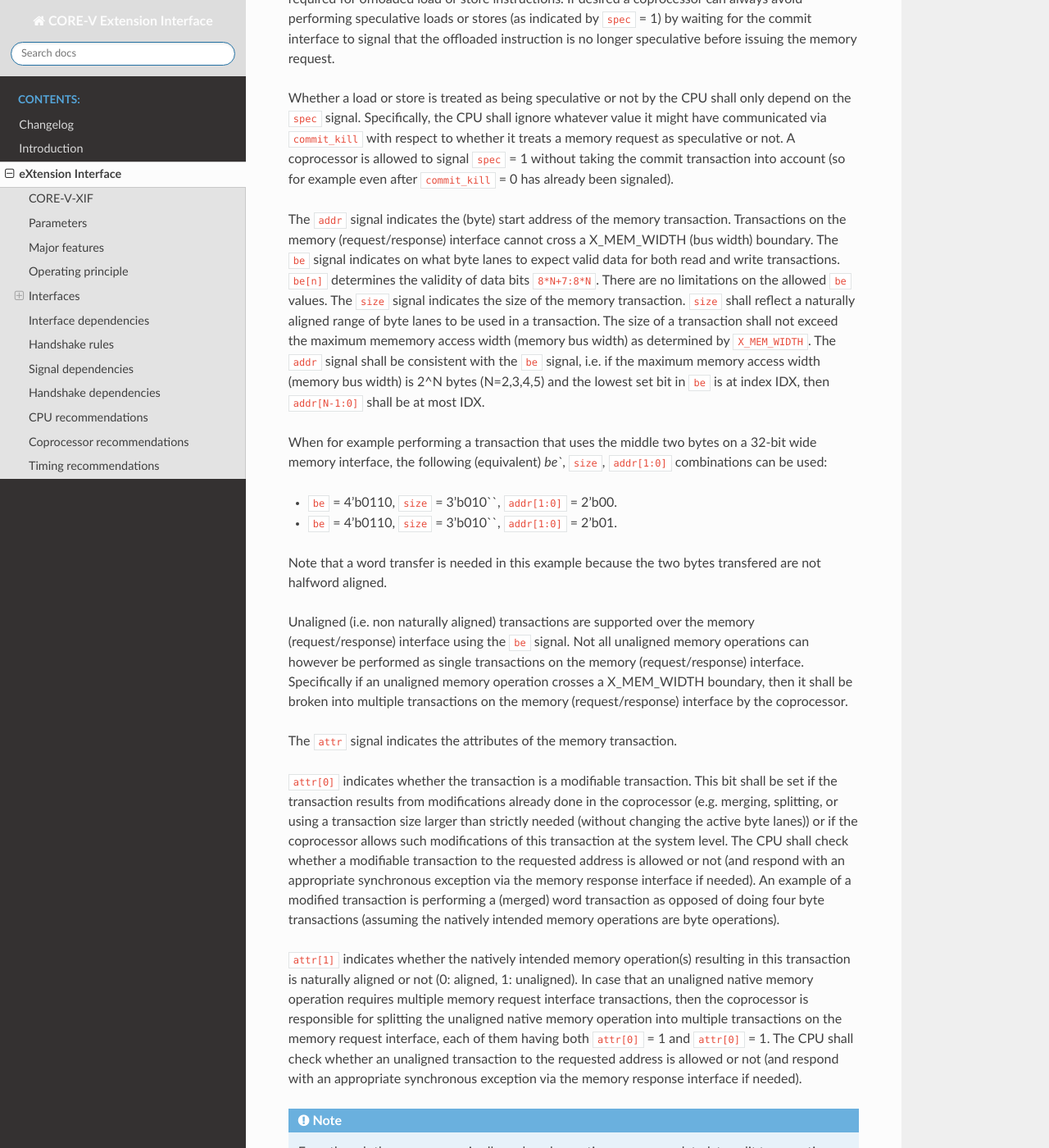
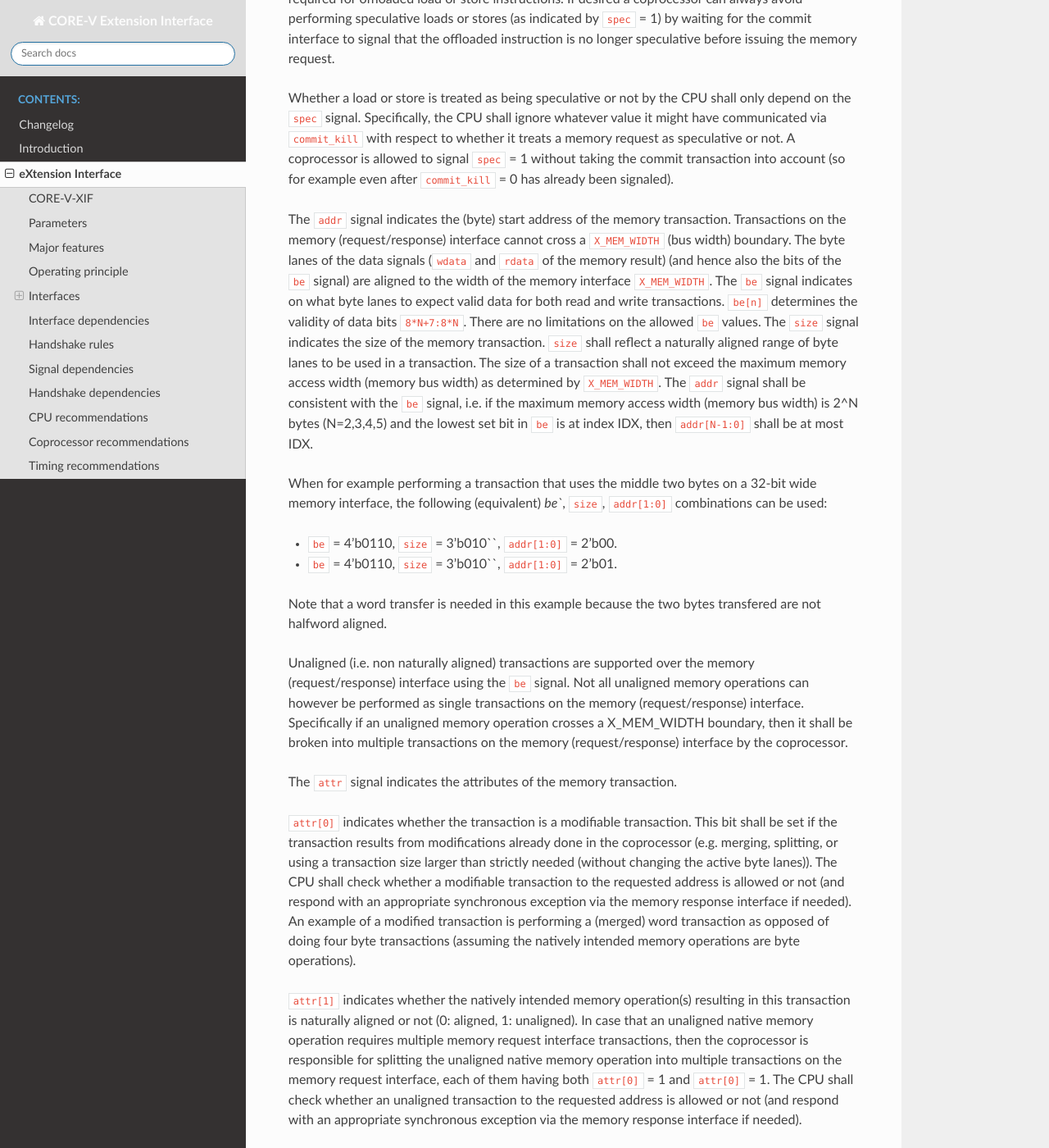
Before and after one commit to openhwgroup/core-v-xif, a Sphinx documentation site: the page built from docs/source/x_ext.rst, in a window 1280 px wide and 1400 px high, scrolled down 13822 px. Shown: the whole window at 82% size. Built offline with Sphinx 7.4.7 and the Read the Docs theme 2.0.0, drawn with Linux system fonts in a browser that asks for light colours.

Commit message:
Fixes according to feedback on PR 52
Signed-off-by: Arjan Bink <Arjan.Bink@silabs.com>

```diff
--- a/docs/source/x_ext.rst
+++ b/docs/source/x_ext.rst
@@ -636,11 +636,12 @@ Whether a load or store is treated as being speculative or not by the |processor
 ignore whatever value it might have communicated via ``commit_kill`` with respect to whether it treats a memory request as speculative or not. A |coprocessor|
 is allowed to signal ``spec`` = 1 without taking the commit transaction into account (so for example even after ``commit_kill`` = 0 has already been signaled).
 
-The ``addr`` signal indicates the (byte) start address of the memory transaction. Transactions on the memory (request/response) interface cannot cross a X_MEM_WIDTH (bus width) boundary.
+The ``addr`` signal indicates the (byte) start address of the memory transaction. Transactions on the memory (request/response) interface cannot cross a ``X_MEM_WIDTH`` (bus width) boundary.
+The byte lanes of the data signals (``wdata`` and ``rdata`` of the memory result) (and hence also the bits of the ``be`` signal) are aligned to the width of the memory interface ``X_MEM_WIDTH``.
 The ``be`` signal indicates on what byte lanes to expect valid data for both read and write transactions. ``be[n]`` determines the validity of data bits ``8*N+7:8*N``.
 There are no limitations on the allowed ``be`` values.
 The ``size`` signal indicates the size of the memory transaction. ``size`` shall reflect a naturally aligned range of byte lanes to be used in a transaction.
-The size of a transaction shall not exceed the maximum mememory access width (memory bus width) as determined by ``X_MEM_WIDTH``.
+The size of a transaction shall not exceed the maximum memory access width (memory bus width) as determined by ``X_MEM_WIDTH``.
 The ``addr`` signal shall be consistent with the ``be`` signal, i.e. if the maximum memory access width (memory bus width) is 2^N bytes (N=2,3,4,5) and the lowest set bit in
 ``be`` is at index IDX, then ``addr[N-1:0]`` shall be at most IDX.
 
@@ -658,8 +659,8 @@ be broken into multiple transactions on the memory (request/response) interface
 The ``attr`` signal indicates the attributes of the memory transaction.
 
 ``attr[0]`` indicates whether the transaction is a modifiable transaction. This bit shall be set if the
-transaction results from modifications already done in the |coprocessor| (e.g. merging, splitting, or using a transaction size larger than strictly needed (without changing the active byte lanes)) or
-if the |coprocessor| allows such modifications of this transaction at the system level. The |processor| shall check whether a modifiable transaction to the requested
+transaction results from modifications already done in the |coprocessor| (e.g. merging, splitting, or using a transaction size larger than strictly needed (without changing the active byte lanes)).
+The |processor| shall check whether a modifiable transaction to the requested
 address is allowed or not (and respond with an appropriate synchronous exception via the memory response interface if needed). An example of a modified transaction is
 performing a (merged) word transaction as opposed of doing four byte transactions (assuming the natively intended memory operations are byte operations).
 
```
